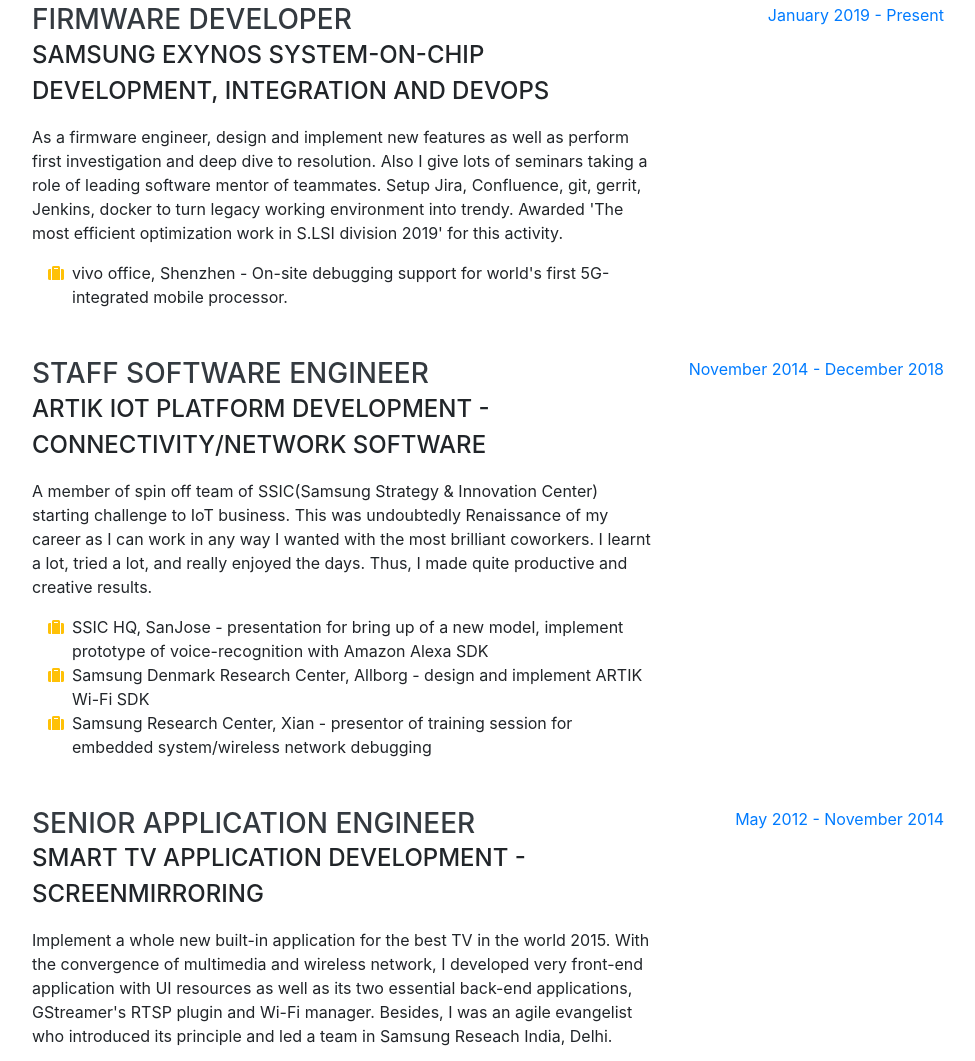
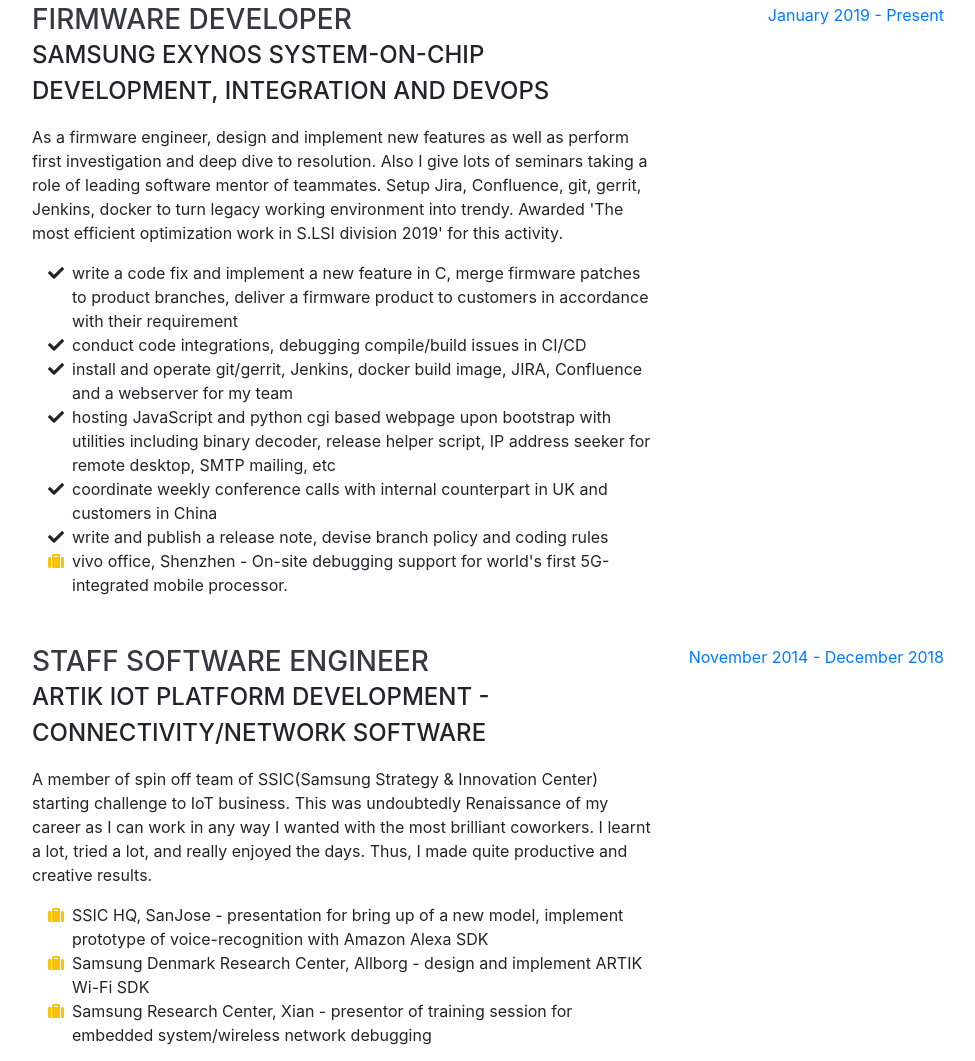
Before and after one commit to kkangshawn/kkangshawn.github.io, a website with bundled scripts: page career.html in a window 1280 px wide. Shown: the part 932-1993 px from the top of the page, without its empty margins (288-1263 px from the left). Built offline with nearby package versions, Linux system fonts and the light colour scheme; a web font is replaced by a local one.

Commit message:
career: add experience detail as a firmware developer

```diff
--- a/career.html
+++ b/career.html
@@ -99,7 +99,25 @@
             <p>As a firmware engineer, design and implement new features as well as perform first investigation and deep dive to resolution. Also I give lots of seminars taking a role of leading software mentor of teammates. Setup Jira, Confluence, git, gerrit, Jenkins, docker to turn legacy working environment into trendy. Awarded 'The most efficient optimization work in S.LSI division 2019' for this activity.</p>
             <ul class="fa-ul mb-0">
               <li>
-              <i class="fa-li fa fa-suitcase text-warning"></i>
+                <i class="fa-li fa fa-check"></i>
+                write a code fix and implement a new feature in C, merge firmware patches to product branches, deliver a firmware product to customers in accordance with their requirement</li>
+              <li>
+                <i class="fa-li fa fa-check"></i>
+                conduct code integrations, debugging compile/build issues in CI/CD</li>
+              <li>
+                <i class="fa-li fa fa-check"></i>
+                install and operate git/gerrit, Jenkins, docker build image, JIRA, Confluence and a webserver for my team</li>
+              <li>
+                <i class="fa-li fa fa-check"></i>
+                hosting JavaScript and python cgi based webpage upon bootstrap with utilities including binary decoder, release helper script, IP address seeker for remote desktop, SMTP mailing, etc</li>
+              <li>
+                <i class="fa-li fa fa-check"></i>
+                coordinate weekly conference calls with internal counterpart in UK and customers in China</li>
+              <li>
+                <i class="fa-li fa fa-check"></i>
+                write and publish a release note, devise branch policy and coding rules</li>
+              <li>
+                <i class="fa-li fa fa-suitcase text-warning"></i>
               vivo office, Shenzhen - On-site debugging support for world's first 5G-integrated mobile processor.</li>
             </ul>
           </div>
```
